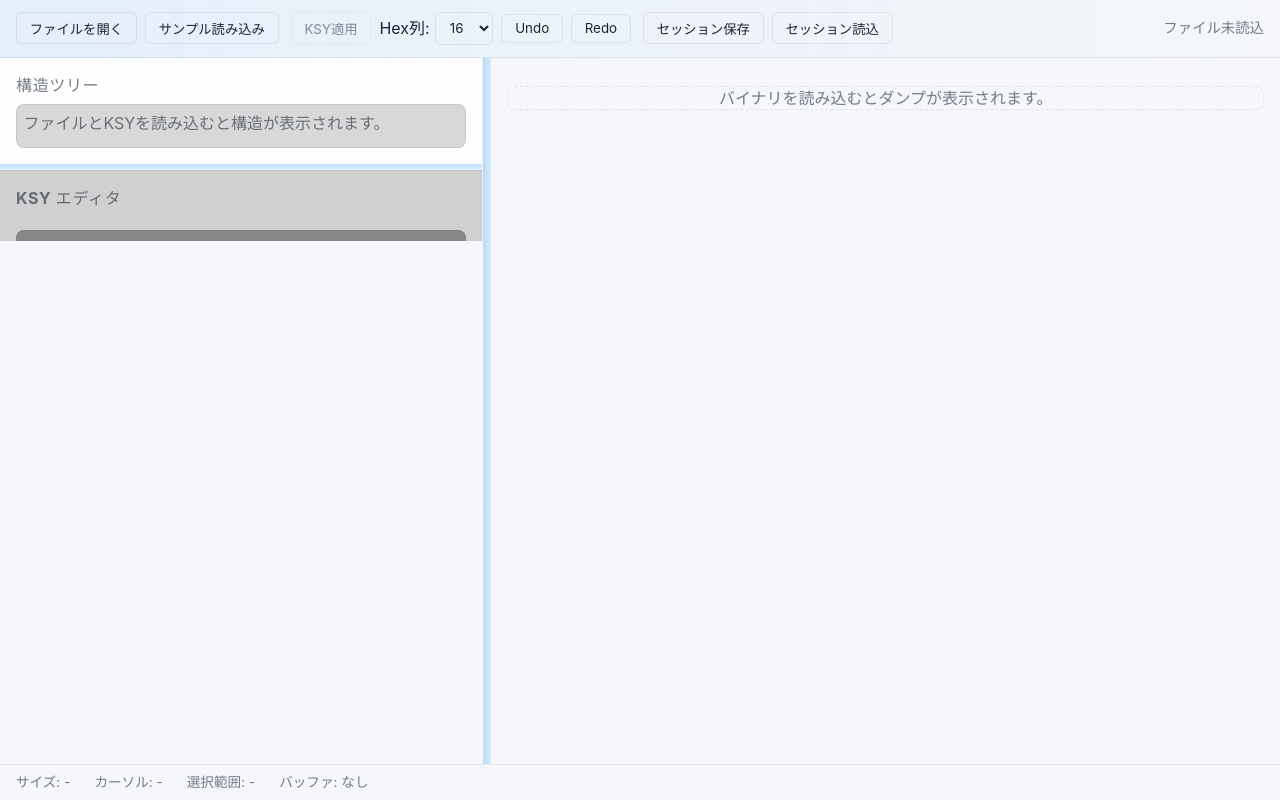
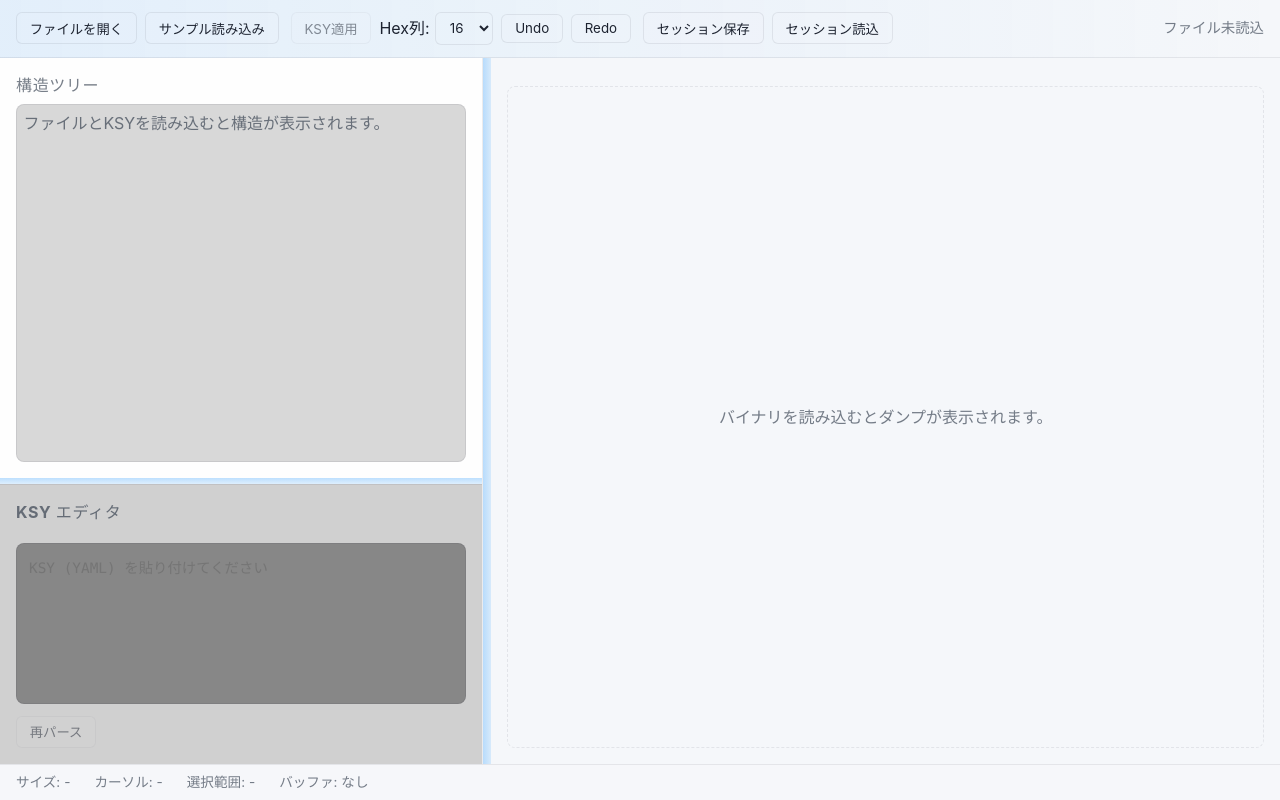
Before and after one commit to pun2beam/HexViewer, a React (Vite) app in the folder app/: page / in a window 1280 px wide. Built offline with nearby package versions, Linux system fonts and the light colour scheme.

Commit message:
Ensure split panes stretch to viewport

```diff
--- a/app/src/App.css
+++ b/app/src/App.css
@@ -45,6 +45,7 @@
   flex: 1;
   display: flex;
   overflow: hidden;
+  min-height: 0;
 }
 
 .split-pane {
@@ -64,6 +65,11 @@
   overflow: hidden;
   display: flex;
   flex-direction: column;
+}
+
+.split-pane__pane > * {
+  flex: 1;
+  min-height: 0;
 }
 
 .split-pane__divider {
@@ -109,11 +115,17 @@
   display: flex;
   flex-direction: column;
   overflow: hidden;
+  min-height: 0;
 }
 
 .left-pane {
   border-right: 1px solid var(--panel-border);
   background: var(--panel-bg);
+}
+
+.left-pane > .split-pane {
+  flex: 1;
+  min-height: 0;
 }
 
 .left-pane--stacked {
@@ -266,6 +278,8 @@
   display: flex;
   flex-direction: column;
   gap: 0.75rem;
+  flex: 1;
+  min-height: 0;
 }
 
 .ksy-editor textarea {
@@ -293,6 +307,7 @@
   flex-direction: column;
   padding: 1rem;
   gap: 0.75rem;
+  min-height: 0;
 }
 
 .hex-pane__toolbar {
@@ -326,6 +341,7 @@
   border-radius: 8px;
   background: rgba(0, 0, 0, 0.4);
   overflow: auto;
+  min-height: 0;
 }
 
 .hex-pane__list--virtual {
```
